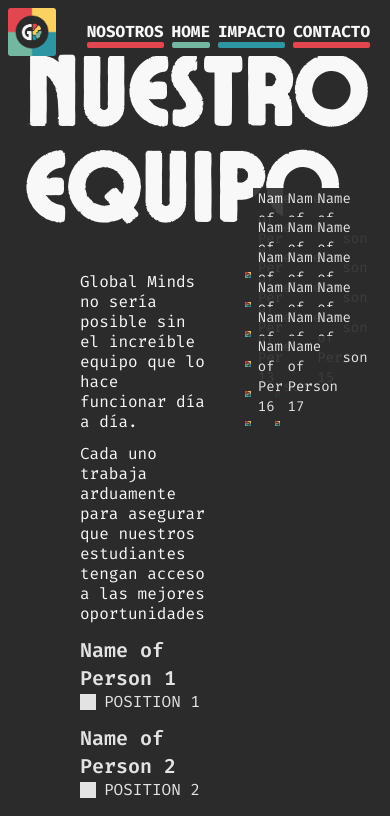
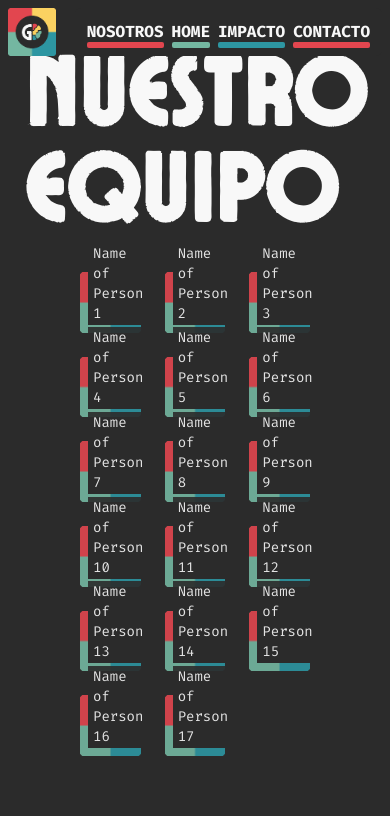
Before and after one commit to abigail-br987/globalminds, a React (Vite) app: page /nosotros in a window 390 px wide. Shown: the top 816 px of the page. Built offline with nearby package versions, Linux system fonts and the light colour scheme.

Commit message:
styles(ourteam)

```diff
--- a/src/components/OurTeam.tsx
+++ b/src/components/OurTeam.tsx
@@ -10,12 +10,11 @@ function OurTeam() {
   return (
     <div className="bg-gbBlack">
       <div className="max-w-screen-xl p-10 z-10 flex m-auto">
-        <div className="flex justify-between w-full">
-          <div className="space-y-3 text-gbWhite pr-10">
+        <div className=" md:flex justify-between w-full">
+          <div className="max-md:hidden space-y-3 text-gbWhite pr-10">
             {ourTeamParagraph.map((paragraph, index) => (
               <p key={index}>{paragraph}</p>
             ))}
-
             {teamMembers.map((member, index) => {
               const isSelected = selectedMember === index;
               const textColor = isSelected
```
